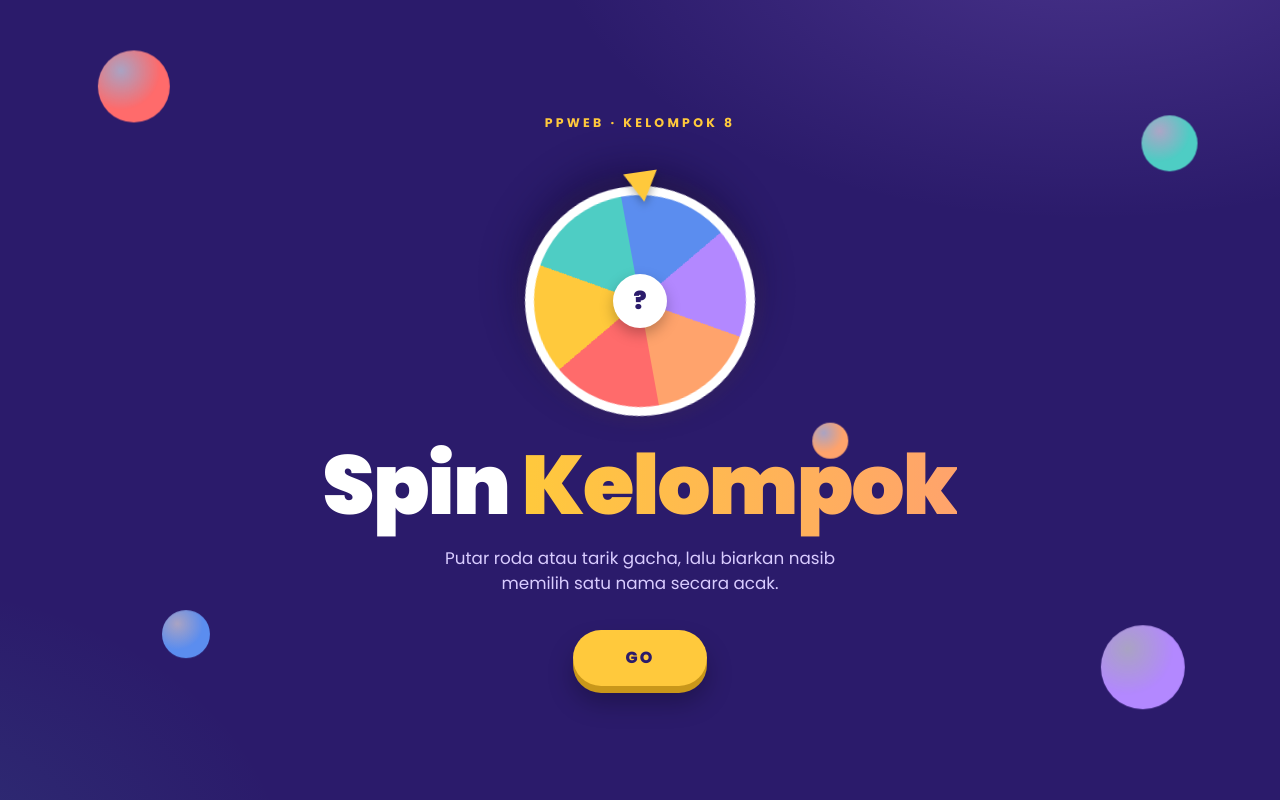
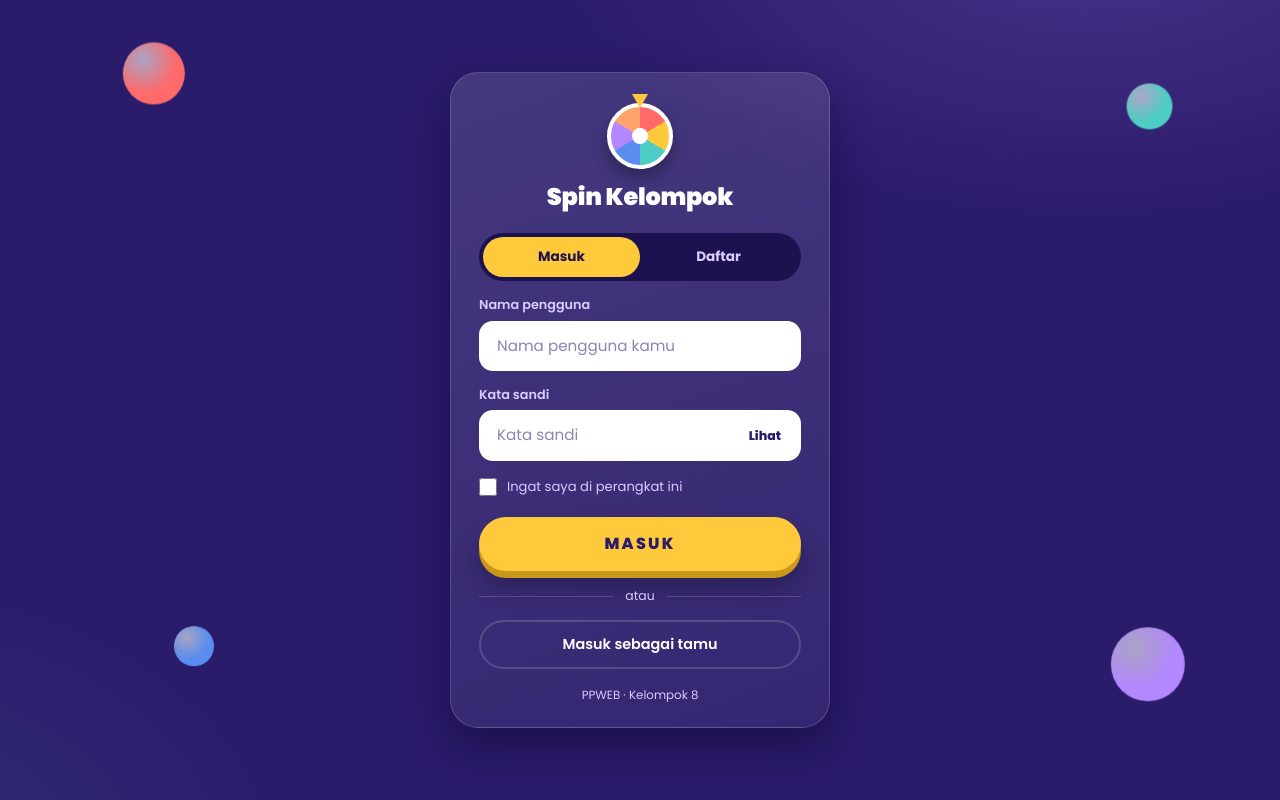
Before and after one commit to seftiraramadhani/ProjekWeb-PPWEB-Kelompok8, a PHP site: page /login/index.html in a window 1280 px wide. Run offline with PHP 8.4, Linux system fonts and the light colour scheme.

Commit message:
feat: tambah halaman login, hubungkan sesi dan logout

```diff
--- a/assets/css/style.css
+++ b/assets/css/style.css
@@ -40,6 +40,7 @@ body {
   overflow-x: hidden;
 }
 
+[hidden] { display: none !important; }   /* atribut hidden selalu menang atas display bawaan komponen */
 a { color: inherit; text-decoration: none; }
 button { font: inherit; cursor: pointer; border: 0; background: none; color: inherit; }
 :focus-visible { outline: 3px solid var(--yellow); outline-offset: 3px; }
--- /dev/null
+++ b/login/index.html
@@ -0,0 +1,61 @@
+<!doctype html>
+<html lang="id" data-base="../">
+<head>
+  <meta charset="utf-8">
+  <meta name="viewport" content="width=device-width, initial-scale=1">
+  <title>Masuk · Spin Kelompok</title>
+  <link rel="preconnect" href="https://fonts.googleapis.com">
+  <link rel="preconnect" href="https://fonts.gstatic.com" crossorigin>
+  <link href="https://fonts.googleapis.com/css2?family=Poppins:wght@400;500;600;700;800;900&display=swap" rel="stylesheet">
+  <link rel="stylesheet" href="../assets/css/style.css">
+  <link rel="stylesheet" href="login.css">
+</head>
+<body class="login-body">
+  <span class="orb" style="--c:#ff6b6b;width:62px;height:62px;left:9%;top:8%;--d:6s"></span>
+  <span class="orb" style="--c:#4ecdc4;width:46px;height:46px;right:9%;top:13%;--d:8s"></span>
+  <span class="orb" style="--c:#5b8def;width:40px;height:40px;left:13%;bottom:14%;--d:7s"></span>
+  <span class="orb" style="--c:#b388ff;width:74px;height:74px;right:8%;bottom:10%;--d:9s"></span>
+
+  <main class="auth" id="auth">
+    <div class="logo" aria-hidden="true"><i></i><b></b></div>
+    <h1>Spin Kelompok</h1>
+
+    <div class="tabs" id="tabs" data-mode="login" role="tablist" aria-label="Pilih Masuk atau Daftar">
+      <button type="button" role="tab" id="tabLogin" aria-selected="true">Masuk</button>
+      <button type="button" role="tab" id="tabReg" aria-selected="false">Daftar</button>
+    </div>
+
+    <form id="authForm" novalidate>
+      <label class="label" for="username">Nama pengguna</label>
+      <input class="input" id="username" name="username" autocomplete="username" placeholder="Nama pengguna kamu" maxlength="30" autocapitalize="none" spellcheck="false">
+
+      <label class="label" for="password">Kata sandi</label>
+      <div class="pw">
+        <input class="input" id="password" name="password" type="password" autocomplete="current-password" placeholder="Kata sandi">
+        <button type="button" id="togglePw" aria-label="Tampilkan kata sandi">Lihat</button>
+      </div>
+
+      <div id="confirmWrap" hidden>
+        <label class="label" for="confirm">Ulangi kata sandi</label>
+        <input class="input" id="confirm" type="password" autocomplete="new-password" placeholder="Ketik ulang kata sandi">
+      </div>
+
+      <label class="check" id="rememberWrap">
+        <input type="checkbox" id="remember">
+        <span>Ingat saya di perangkat ini</span>
+      </label>
+
+      <p class="msg" id="msg" role="alert" hidden></p>
+
+      <button class="btn-3d block" id="submitBtn" type="submit">Masuk</button>
+    </form>
+
+    <div class="or"><span>atau</span></div>
+    <button class="btn-ghost block" id="guestBtn" type="button">Masuk sebagai tamu</button>
+
+    <p class="foot">PPWEB · Kelompok 8</p>
+  </main>
+
+  <script src="login.js"></script>
+</body>
+</html>
--- /dev/null
+++ b/login/login.css
@@ -0,0 +1,57 @@
+/* Halaman Login / Daftar */
+.login-body { display: grid; place-items: center; padding: 28px 16px; }
+
+.auth {
+  position: relative; z-index: 1; width: min(100%, 380px); padding: 30px 28px 22px; border-radius: 28px;
+  background: linear-gradient(160deg, rgba(255, 255, 255, .13), rgba(255, 255, 255, .05));
+  border: 1px solid var(--line); box-shadow: var(--shadow);
+  animation: enter .6s cubic-bezier(.2, .8, .2, 1) both;
+}
+@keyframes enter { from { opacity: 0; transform: translateY(18px); } }
+.auth h1 { text-align: center; font-size: 1.5rem; font-weight: 900; letter-spacing: -.01em; }
+
+/* logo roda */
+.logo { position: relative; width: 66px; height: 66px; margin: 0 auto 10px; }
+.logo b {
+  position: absolute; inset: 0; border-radius: 50%; border: 4px solid #fff; box-shadow: 0 8px 16px rgba(0, 0, 0, .3);
+  background: conic-gradient(var(--coral) 0 16.66%, var(--yellow) 0 33.33%, var(--teal) 0 50%, var(--blue) 0 66.66%, var(--violet) 0 83.33%, var(--orange) 0);
+}
+.logo b::after { content: ""; position: absolute; left: 50%; top: 50%; width: 16px; height: 16px; margin: -8px; border-radius: 50%; background: #fff; }
+.logo i { position: absolute; left: 50%; top: -9px; margin-left: -8px; z-index: 1; border: 8px solid transparent; border-top: 14px solid var(--yellow); border-bottom: 0; }
+.auth.busy .logo b { animation: turn .8s linear infinite; }
+@keyframes turn { to { transform: rotate(360deg); } }
+
+/* tab Masuk / Daftar */
+.tabs { position: relative; display: grid; grid-template-columns: 1fr 1fr; margin: 18px 0 4px; padding: 4px; border-radius: 999px; background: var(--bg-deep); }
+.tabs::before {
+  content: ""; position: absolute; top: 4px; bottom: 4px; left: 4px; width: calc(50% - 4px); border-radius: 999px; background: var(--yellow);
+  transition: transform .28s cubic-bezier(.3, .8, .3, 1);
+}
+.tabs[data-mode="register"]::before { transform: translateX(100%); }
+.tabs button { position: relative; z-index: 1; padding: 10px; font-weight: 700; font-size: .85rem; color: var(--text-soft); transition: color .2s; }
+.tabs button[aria-selected="true"] { color: var(--bg-deep); }
+
+/* form */
+#authForm .label { margin-top: 14px; }
+.pw { position: relative; }
+.pw .input { padding-right: 86px; }
+.pw button {
+  position: absolute; right: 6px; top: 50%; transform: translateY(-50%); padding: 8px 14px; border-radius: 999px;
+  font-size: .78rem; font-weight: 800; color: var(--bg);
+}
+.pw button:hover { background: #f1ecff; }
+.auth .check { display: flex; align-items: center; gap: 10px; margin-top: 16px; font-size: .82rem; color: var(--text-soft); cursor: pointer; }
+.auth .check input { width: 18px; height: 18px; accent-color: var(--yellow); }
+.auth .check[hidden], #confirmWrap[hidden], .msg[hidden] { display: none; }
+
+.msg { margin-top: 14px; padding: 10px 14px; border-radius: 12px; font-size: .84rem; font-weight: 600; background: rgba(255, 107, 107, .18); border: 1px solid rgba(255, 107, 107, .6); }
+.msg.ok { background: rgba(78, 205, 196, .18); border-color: rgba(78, 205, 196, .7); }
+.msg.shake { animation: shake .4s; }
+@keyframes shake { 20%, 60% { transform: translateX(-6px); } 40%, 80% { transform: translateX(6px); } }
+
+.btn-3d.block { display: flex; width: 100%; margin-top: 20px; padding: 15px 24px; }
+.btn-ghost.block { display: block; width: 100%; padding: 12px 20px; text-align: center; }
+.or { display: flex; align-items: center; gap: 12px; margin: 16px 0 14px; color: var(--text-soft); font-size: .78rem; }
+.or::before, .or::after { content: ""; flex: 1; border-top: 1px solid var(--line); }
+@media (max-width: 520px) { .login-body .orb { opacity: .35; } }
+.foot { margin-top: 18px; text-align: center; font-size: .74rem; color: var(--text-soft); }
--- /dev/null
+++ b/login/login.js
@@ -0,0 +1,116 @@
+/* Login / Daftar / Tamu - tersambung ke api/login.php, register.php, guest.php, cek_sesi.php (Tim B)
+   Catatan format API: login & register memakai FORM POST (bukan JSON). */
+(() => {
+  const $ = (id) => document.getElementById(id);
+  const API = "../api/";
+  const NEXT = "../beranda/";
+  const USER_RE = /^[A-Za-z0-9_]{3,30}$/;
+  let mode = "login", busy = false;
+
+  /* ---------- tampilan ---------- */
+  function showMsg(text, ok) {
+    const m = $("msg");
+    m.textContent = text; m.hidden = false; m.classList.toggle("ok", !!ok);
+    m.classList.remove("shake"); void m.offsetWidth; if (!ok) m.classList.add("shake");
+  }
+  const hideMsg = () => { $("msg").hidden = true; };
+
+  function setMode(m) {
+    if (busy) return;
+    mode = m; hideMsg();
+    const reg = m === "register";
+    $("tabs").dataset.mode = m;
+    $("tabLogin").setAttribute("aria-selected", String(!reg));
+    $("tabReg").setAttribute("aria-selected", String(reg));
+    $("confirmWrap").hidden = !reg;
+    $("rememberWrap").hidden = reg;
+    $("submitBtn").textContent = reg ? "Daftar" : "Masuk";
+    $("password").autocomplete = reg ? "new-password" : "current-password";
+    $("confirm").value = "";
+  }
+
+  function setBusy(on, label) {
+    busy = on;
+    $("auth").classList.toggle("busy", on);
+    ["submitBtn", "guestBtn", "tabLogin", "tabReg"].forEach((id) => { $(id).disabled = on; });
+    $("submitBtn").textContent = on ? (label || "Memproses…") : (mode === "register" ? "Daftar" : "Masuk");
+  }
+
+  /* ---------- panggilan API ---------- */
+  async function call(file, params, method = "POST") {
+    let res;
+    try {
+      res = await fetch(API + file, { method, body: method === "POST" ? params : undefined, credentials: "same-origin" });
+    } catch (e) {
+      return { error: "Tidak bisa menghubungi server. Pastikan Apache dan MySQL di XAMPP menyala." };
+    }
+    const text = await res.text();
+    try { return { status: res.status, data: JSON.parse(text) }; }
+    catch (e) { return { error: "Server membalas dengan format tak terduga. Periksa koneksi database (api/db.php)." }; }
+  }
+
+  function goNext(delay = 450) { setTimeout(() => { location.href = NEXT; }, delay); }
+
+  /* ---------- aksi ---------- */
+  async function submit(e) {
+    e.preventDefault();
+    if (busy) return;
+    const username = $("username").value.trim(), password = $("password").value;
+
+    if (mode === "login") {
+      if (!username || !password) return showMsg("Isi nama pengguna dan kata sandi.");
+    } else {
+      if (!USER_RE.test(username)) return showMsg("Nama pengguna 3–30 karakter (huruf, angka, _).");
+      if (password.length < 6) return showMsg("Kata sandi minimal 6 karakter.");
+      if (password !== $("confirm").value) return showMsg("Konfirmasi kata sandi tidak sama.");
+    }
+
+    hideMsg(); setBusy(true);
+    const params = new URLSearchParams({ username, password });
+    if (mode === "login" && $("remember").checked) params.set("ingat", "1");
+
+    const r = await call(mode === "login" ? "login.php" : "register.php", params);
+    if (r.error) { setBusy(false); return showMsg(r.error); }
+    const d = r.data || {};
+
+    if (!d.ok) { setBusy(false); return showMsg(d.pesan || "Terjadi kesalahan, coba lagi."); }
+
+    if (mode === "login") {
+      showMsg("Berhasil masuk. Mengalihkan…", true);
+      setBusy(true, "Masuk…");
+      return goNext();
+    }
+    // daftar berhasil -> pindah ke tab Masuk, nama pengguna tetap terisi
+    setBusy(false); setMode("login");
+    $("password").value = ""; $("password").focus();
+    showMsg(d.pesan || "Pendaftaran berhasil, silakan masuk.", true);
+  }
+
+  async function guest() {
+    if (busy) return;
+    hideMsg(); setBusy(true, "Masuk…");
+    const r = await call("guest.php", new URLSearchParams());
+    if (r.error || !(r.data && r.data.ok)) { setBusy(false); return showMsg(r.error || (r.data && r.data.pesan) || "Gagal masuk sebagai tamu."); }
+    showMsg("Masuk sebagai tamu. Mengalihkan…", true);
+    goNext();
+  }
+
+  /* ---------- event ---------- */
+  $("authForm").addEventListener("submit", submit);
+  $("guestBtn").addEventListener("click", guest);
+  $("tabLogin").addEventListener("click", () => setMode("login"));
+  $("tabReg").addEventListener("click", () => setMode("register"));
+  $("togglePw").addEventListener("click", () => {
+    const show = $("password").type === "password";
+    $("password").type = show ? "text" : "password";
+    $("confirm").type = show ? "text" : "password";
+    $("togglePw").textContent = show ? "Sembunyi" : "Lihat";
+    $("togglePw").setAttribute("aria-label", show ? "Sembunyikan kata sandi" : "Tampilkan kata sandi");
+  });
+
+  // Sudah punya sesi? langsung ke Beranda.
+  (async () => {
+    const r = await call("cek_sesi.php", null, "GET");
+    if (r.data && r.data.login) location.replace(NEXT);
+  })();
+})();
```
Also changed, not shown: assets/js/common.js (+26 -6 lines), beranda/index.html (+4 -3 lines).
